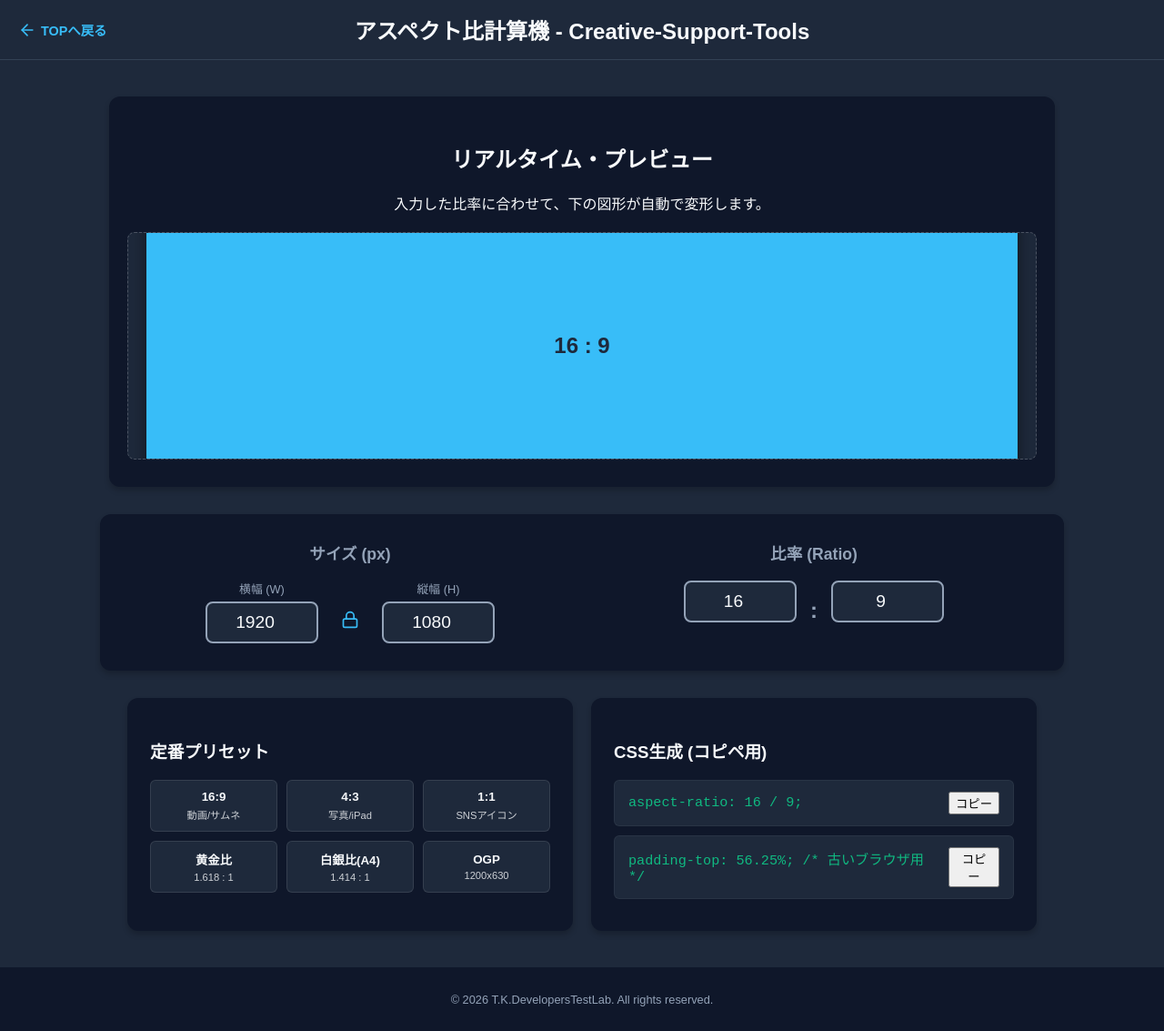
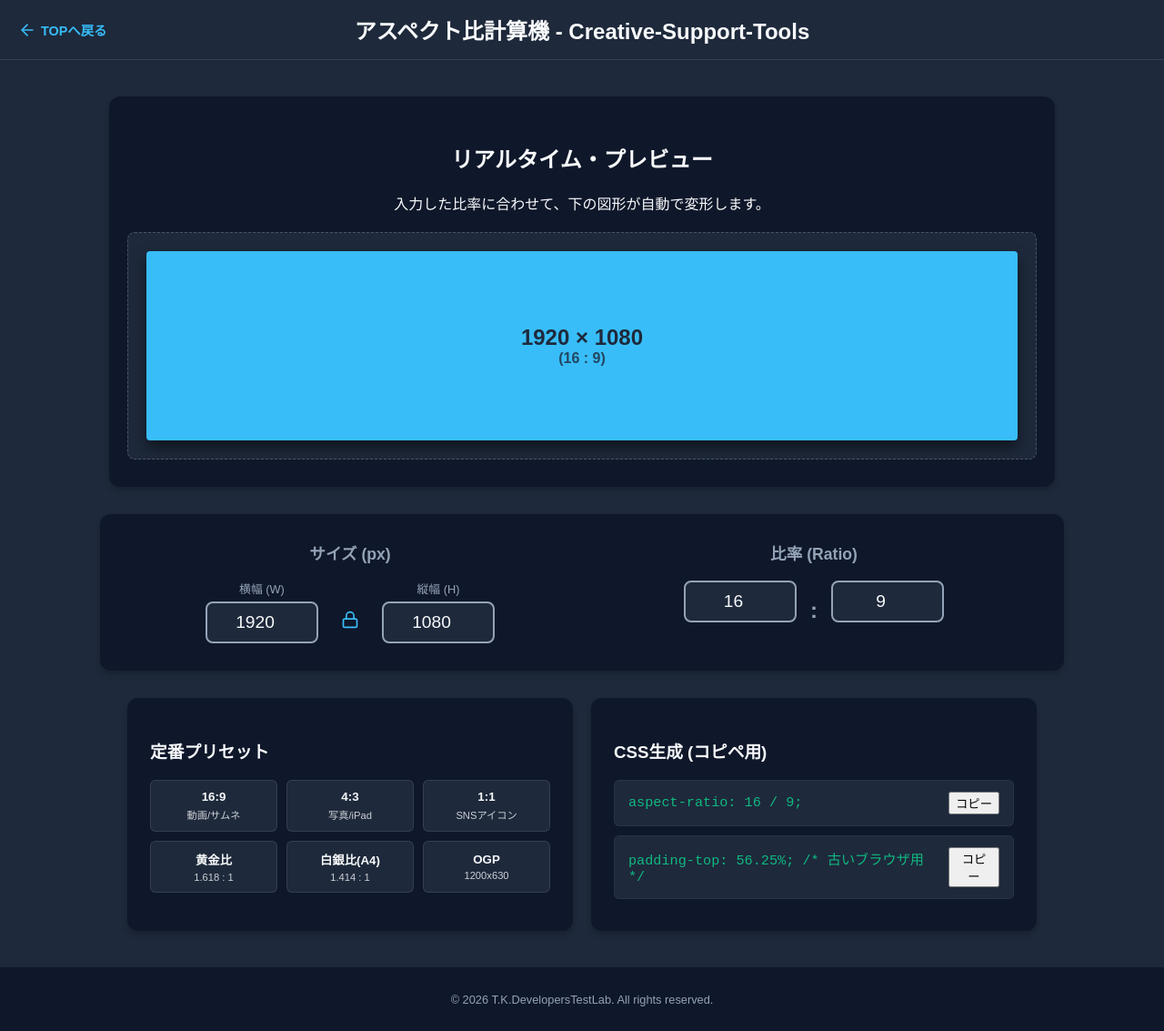
Before and after one commit to Tukigase/creative-support-tools, a Jekyll site: the page built from aspectRatio.html, in a window 1280 px wide. Shown: the whole page at 91% size. Built offline with Jekyll 4.4.1, drawn with Linux system fonts in a browser that asks for light colours; some of the changed lines change nothing that is shown.

Commit message:
アスペクト計算機 修正

```diff
--- a/assets/css/aspectRatio.css
+++ b/assets/css/aspectRatio.css
@@ -35,17 +35,34 @@
     border: 1px dashed rgba(255,255,255,0.2);
 }
 
+/* aspectRatio.css の .visual-shape を以下に上書き */
 .visual-shape {
     background-color: var(--main-btn);
     box-shadow: 0 8px 16px rgba(0, 0, 0, 0.5);
     border-radius: 4px;
     display: flex;
+    flex-direction: column; /* 縦並びに変更 */
     justify-content: center;
     align-items: center;
     color: var(--bg-base);
     font-weight: bold;
+    transition: all 0.3s cubic-bezier(0.25, 0.8, 0.25, 1);
+    text-align: center;
+
+    /* ★はみ出し防止の魔法 */
+    width: 100%;
+    max-width: 100%;
+    max-height: 100%;
+}
+
+/* プレビュー内の文字用に追加 */
+.visual-size-text {
     font-size: 1.5rem;
-    transition: all 0.3s cubic-bezier(0.25, 0.8, 0.25, 1);
+}
+.visual-ratio-text {
+    font-size: 1rem;
+    opacity: 0.8;
+    margin-top: 4px;
 }
 
 /* 計算機エリア */
--- a/assets/js/aspectRatio.js
+++ b/assets/js/aspectRatio.js
@@ -1,5 +1,4 @@
 document.addEventListener('DOMContentLoaded', () => {
-    // 要素の取得
     const inputW = document.getElementById('inputWidth');
     const inputH = document.getElementById('inputHeight');
     const ratioW = document.getElementById('ratioW');
@@ -13,37 +12,38 @@ document.addEventListener('DOMContentLoaded', () => {
     const cssOutput = document.getElementById('cssOutput');
     const cssHackOutput = document.getElementById('cssHackOutput');
 
-    let isLocked = true; // 初期状態は比率固定
+    let isLocked = true;
 
-    // 最大公約数(GCD)を求める関数 (比率の簡単化用)
+    // ★修正1：小数が来ても無限ループでクラッシュしない安全な最大公約数計算
     function getGCD(a, b) {
-        return b === 0 ? a : getGCD(b, a % b);
+        a = Math.round(Math.abs(a));
+        b = Math.round(Math.abs(b));
+        if (b === 0) return a || 1;
+        return getGCD(b, a % b);
     }
 
-    // 数値を綺麗に丸める関数 (小数点第3位まで)
     function roundNum(num) {
         return Math.round(num * 1000) / 1000;
     }
 
-    // UI (図形とCSS) の更新
+    // ★修正2：UIの更新（文字も動かして「生きてる感」を出す）
     function updateVisuals() {
-        const w = parseFloat(ratioW.value) || 16;
-        const h = parseFloat(ratioH.value) || 9;
+        const rw = parseFloat(ratioW.value) || 16;
+        const rh = parseFloat(ratioH.value) || 9;
+        const w = parseFloat(inputW.value) || 1920;
+        const h = parseFloat(inputH.value) || 1080;
 
-        // 図形の変形 (縦長か横長かで基準を変える)
-        if (w >= h) {
-            visualShape.style.width = '100%';
-            visualShape.style.height = 'auto';
-        } else {
-            visualShape.style.width = 'auto';
-            visualShape.style.height = '100%';
-        }
-        visualShape.style.aspectRatio = `${w} / ${h}`;
-        visualText.textContent = `${w} : ${h}`;
+        // JSでの面倒な幅計算を削除し、CSSの max-height と aspect-ratio に任せる
+        visualShape.style.aspectRatio = `${rw} / ${rh}`;
 
-        // CSSコードの生成
-        cssOutput.textContent = `aspect-ratio: ${w} / ${h};`;
-        const percentage = roundNum((h / w) * 100);
+        // 図形の中に「実際のサイズ」と「比率」を両方表示
+        visualText.innerHTML = `
+            <span class="visual-size-text">${w} × ${h}</span><br>
+            <span class="visual-ratio-text">(${rw} : ${rh})</span>
+        `;
+
+        cssOutput.textContent = `aspect-ratio: ${rw} / ${rh};`;
+        const percentage = roundNum((rh / rw) * 100);
         cssHackOutput.textContent = `padding-top: ${percentage}%; /* 古いブラウザ用 */`;
     }
 
@@ -53,12 +53,10 @@ document.addEventListener('DOMContentLoaded', () => {
         if (!w) return;
 
         if (isLocked) {
-            // ロック中: 比率に合わせて高さを自動計算
-            const rw = parseFloat(ratioW.value);
-            const rh = parseFloat(ratioH.value);
+            const rw = parseFloat(ratioW.value) || 16;
+            const rh = parseFloat(ratioH.value) || 9;
             inputH.value = Math.round(w * (rh / rw));
         } else {
-            // アンロック中: 新しい横幅と高さから比率を再計算
             const h = parseFloat(inputH.value) || 1;
             const gcd = getGCD(w, h);
             ratioW.value = roundNum(w / gcd);
@@ -73,12 +71,10 @@ document.addEventListener('DOMContentLoaded', () => {
         if (!h) return;
 
         if (isLocked) {
-            // ロック中: 比率に合わせて横幅を自動計算
-            const rw = parseFloat(ratioW.value);
-            const rh = parseFloat(ratioH.value);
+            const rw = parseFloat(ratioW.value) || 16;
+            const rh = parseFloat(ratioH.value) || 9;
             inputW.value = Math.round(h * (rw / rh));
         } else {
-            // アンロック中: 比率を再計算
             const w = parseFloat(inputW.value) || 1;
             const gcd = getGCD(w, h);
             ratioW.value = roundNum(w / gcd);
@@ -87,13 +83,12 @@ document.addEventListener('DOMContentLoaded', () => {
         updateVisuals();
     });
 
-    // 比率(Ratio W/H)が直接変更された時
+    // 比率(Ratio)が変更された時
     const updateFromRatio = () => {
         const rw = parseFloat(ratioW.value);
         const rh = parseFloat(ratioH.value);
         if (!rw || !rh) return;
 
-        // 横幅を基準にして高さを合わせる (一般的な挙動)
         const w = parseFloat(inputW.value) || 1920;
         inputH.value = Math.round(w * (rh / rw));
         updateVisuals();
@@ -102,7 +97,7 @@ document.addEventListener('DOMContentLoaded', () => {
     ratioW.addEventListener('input', updateFromRatio);
     ratioH.addEventListener('input', updateFromRatio);
 
-    // ロックボタンの切り替え
+    // ロックボタン切替
     lockBtn.addEventListener('click', () => {
         isLocked = !isLocked;
         lockBtn.classList.toggle('locked', isLocked);
@@ -110,7 +105,7 @@ document.addEventListener('DOMContentLoaded', () => {
         iconUnlock.style.display = isLocked ? 'none' : 'block';
     });
 
-    // プリセットボタンの処理
+    // プリセットボタン
     document.querySelectorAll('.preset-btn').forEach(btn => {
         btn.addEventListener('click', () => {
             const presetW = parseFloat(btn.dataset.w);
@@ -119,7 +114,6 @@ document.addEventListener('DOMContentLoaded', () => {
             ratioW.value = presetW;
             ratioH.value = presetH;
 
-            // 特別対応: OGP(1200x630)など、比率ではなく直接サイズを入れたいプリセットの場合
             if (presetW > 100) {
                 inputW.value = presetW;
                 inputH.value = presetH;
@@ -127,12 +121,12 @@ document.addEventListener('DOMContentLoaded', () => {
                 ratioW.value = presetW / gcd;
                 ratioH.value = presetH / gcd;
             } else {
-                updateFromRatio(); // 通常の比率プリセット
+                updateFromRatio();
             }
         });
     });
 
-    // コピーボタン処理 (colorPickerと同じ流用)
+    // コピーボタン
     document.querySelectorAll('.copy-button').forEach(button => {
         button.addEventListener('click', function() {
             const targetId = this.dataset.copyTarget;
@@ -149,6 +143,5 @@ document.addEventListener('DOMContentLoaded', () => {
         });
     });
 
-    // 初期化
     updateVisuals();
 });
```
